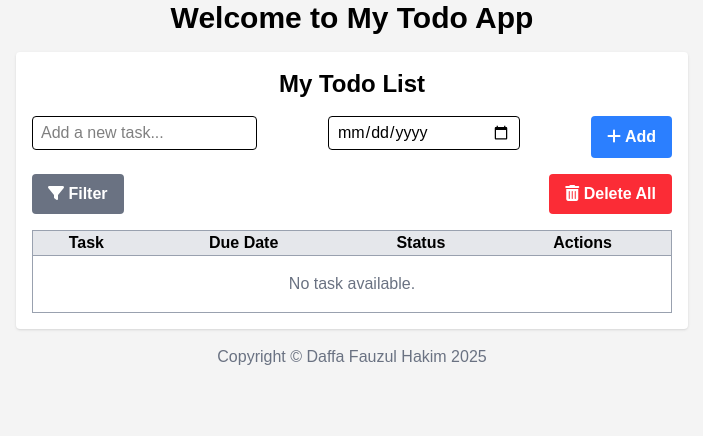
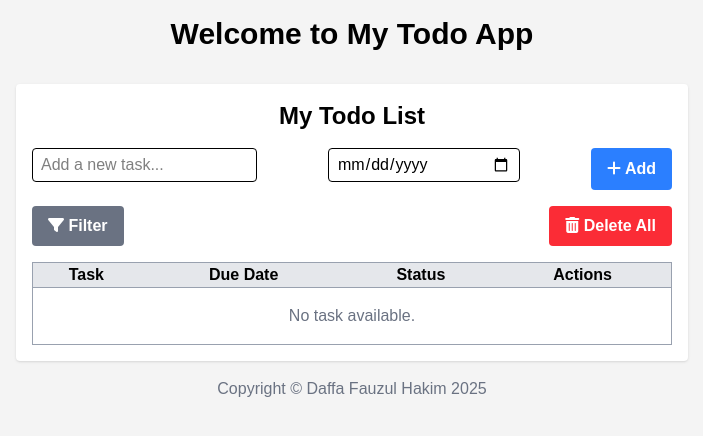
Before and after one commit to DaffaFauz/codingcamp-150925-daffa, a plain HTML site: page index.html in a window 1280 px wide. Shown: the whole page, without its empty margins (288-991 px from the left). Drawn offline with nearby package versions, Linux system fonts and the light colour scheme.

Commit message:
Memberikan jarak atas dan bawah pada header

```diff
--- a/index.html
+++ b/index.html
@@ -17,7 +17,7 @@
   <body class="h-screen flex flex-col">
     <!-- Header -->
     <header>
-      <h1 class="text-center text-3xl font-bold">Welcome to My Todo App</h1>
+      <h1 class="text-center text-3xl font-bold my-4">Welcome to My Todo App</h1>
     </header>
 
     <!-- Main Content -->
```
